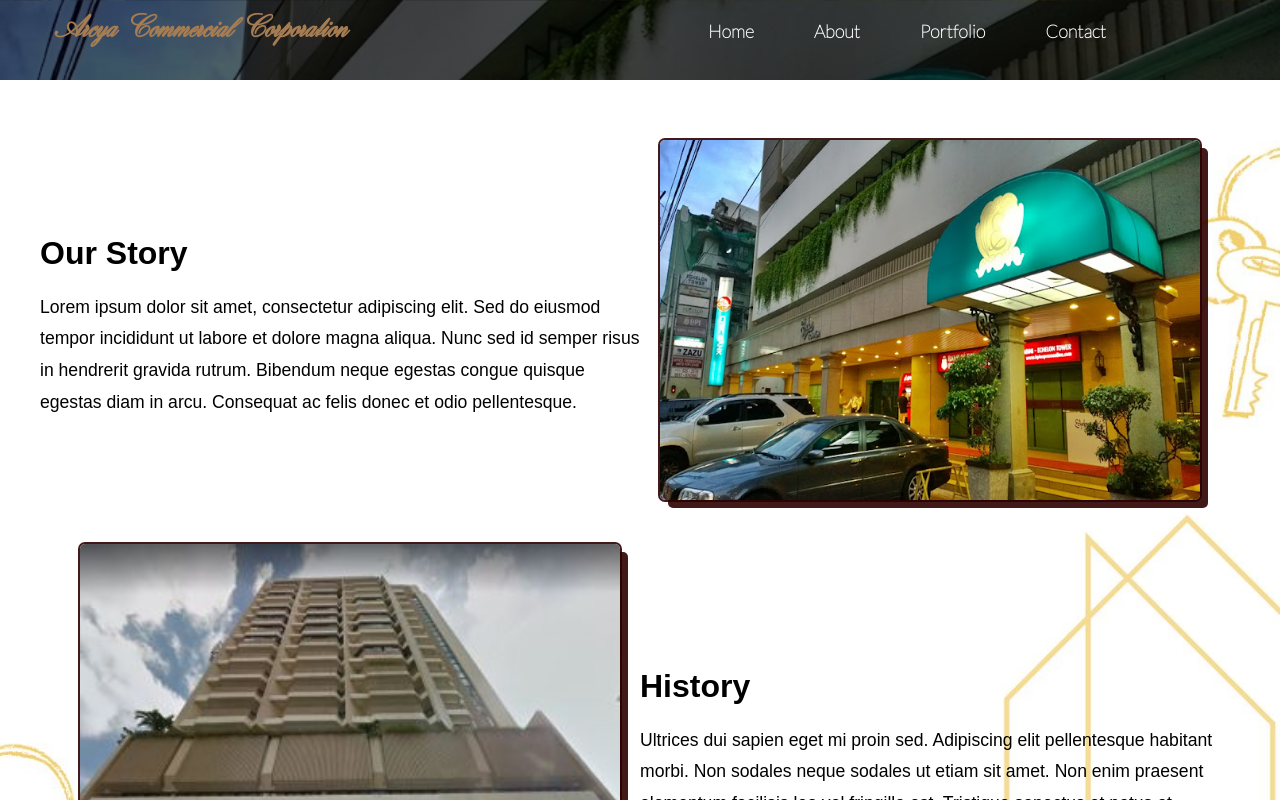
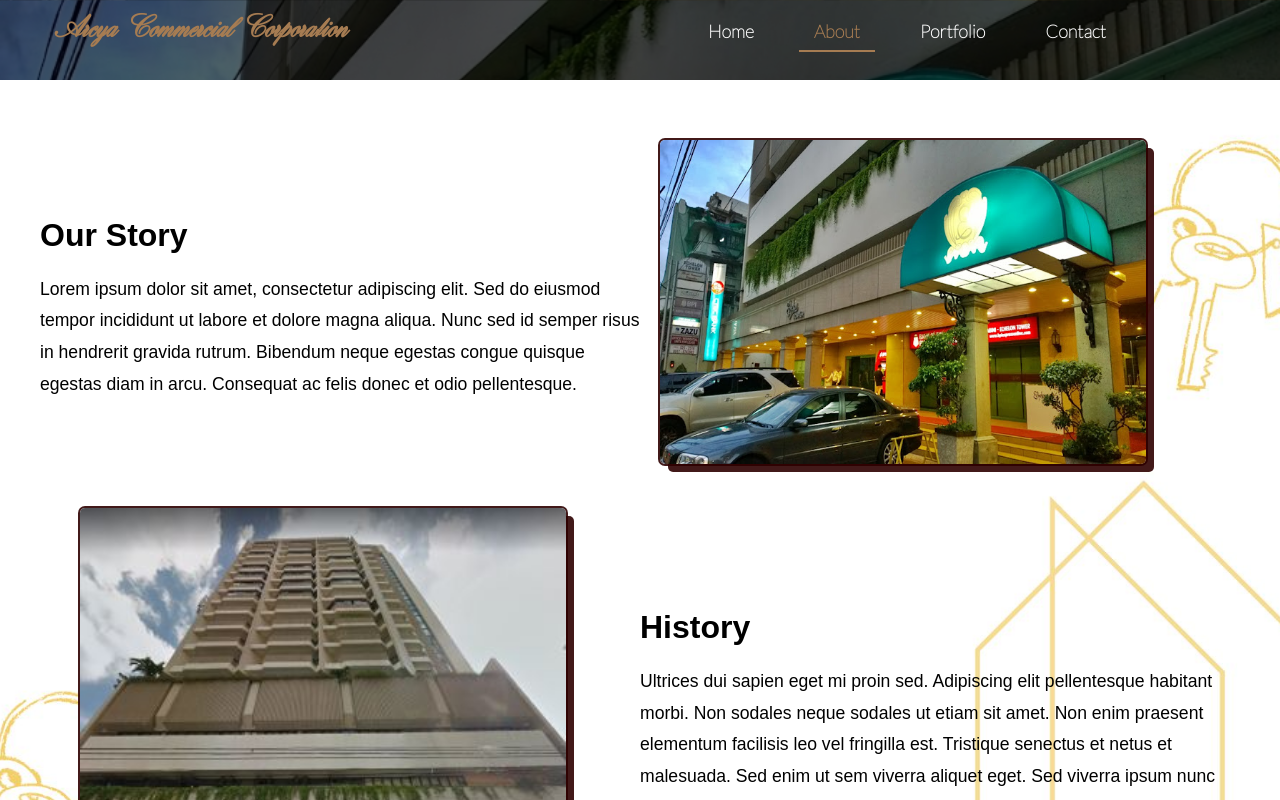
Before and after one commit to johneroz/ArcyaWebsite, a React (Vite) app: page /about in a window 1280 px wide. Shown: the top 800 px of the page. Built offline with nearby package versions, Linux system fonts and the light colour scheme.

Commit message:
Initial Commit

```diff
--- a/src/App.css
+++ b/src/App.css
@@ -96,6 +96,17 @@ nav ul li a:after {
 nav ul li a:hover:after {
   width: 100%;
   left: 0;
+}
+
+@media (min-width: 1025px) {
+  nav ul li a.active:after {
+    width: 100%;
+    left: 0;
+  }
+
+  nav ul li a.active {
+    color: #a67c52;
+  }
 }
 
 nav.scrolled {
--- a/src/components/Contact.jsx
+++ b/src/components/Contact.jsx
@@ -20,9 +20,10 @@ function Contact() {
       <div className="contact-container">
         <div className="contact-info">
           <h3>Get in Touch:</h3>
-          <p><FontAwesomeIcon icon={faPhone} /> Tel: 632-8521-6896</p>
-          <p><FontAwesomeIcon icon={faEnvelope} /> Email: info@mysite.com</p>
-          <p><FontAwesomeIcon icon={faMapMarkerAlt} /> Room 301 Echelon Tower Condominium, 2100 A. Mabini St, Malate, Manila</p>
+          <p><FontAwesomeIcon icon={faPhone} />632-8521-6896</p>
+          <p><FontAwesomeIcon icon={faEnvelope} /><a href="mailto:info@mysite.com">info@mysite.com</a></p>
+          <p><FontAwesomeIcon icon={faMapMarkerAlt} /> Room 301 Echelon Tower Condominium,
+          <br /> 2100 A. Mabini St, Malate, Manila</p>
         </div>
         <div className="contact-form">
           <h3>Contact Us:</h3>
--- a/src/components/Navigation.jsx
+++ b/src/components/Navigation.jsx
@@ -1,5 +1,5 @@
 import React from 'react';
-import { Link, useNavigate } from 'react-router-dom';
+import { NavLink, useNavigate } from 'react-router-dom';
 
 function Navigation({ menuOpen, toggleMenu, closeMenu, scrolled }) {
   const navigate = useNavigate();
@@ -24,10 +24,10 @@ function Navigation({ menuOpen, toggleMenu, closeMenu, scrolled }) {
         <div></div>
       </div>
       <ul className={menuOpen ? 'active' : ''}>
-        <li><Link to="/" onClick={handleHomeClick}>Home</Link></li>
-        <li><Link to="/about" onClick={closeMenu}>About</Link></li>
-        <li><Link to="/portfolio" onClick={closeMenu}>Portfolio</Link></li>
-        <li><Link to="/contact" onClick={closeMenu}>Contact</Link></li>
+        <li><NavLink to="/" onClick={handleHomeClick} className={({ isActive }) => (isActive ? 'active' : '')}>Home</NavLink></li>
+        <li><NavLink to="/about" onClick={closeMenu} className={({ isActive }) => (isActive ? 'active' : '')}>About</NavLink></li>
+        <li><NavLink to="/portfolio" onClick={closeMenu} className={({ isActive }) => (isActive ? 'active' : '')}>Portfolio</NavLink></li>
+        <li><NavLink to="/contact" onClick={closeMenu} className={({ isActive }) => (isActive ? 'active' : '')}>Contact</NavLink></li>
       </ul>
     </nav>
   );
--- a/src/styles/About.css
+++ b/src/styles/About.css
@@ -46,7 +46,7 @@
 }
 
 .about-image {
-  width: 100%;
+  width: 90%;
   border-radius: 5px;
   object-fit: cover;
   animation: slide-in 1s ease-in-out;
--- a/src/styles/Contact.css
+++ b/src/styles/Contact.css
@@ -47,7 +47,16 @@
 }
 
 .contact-info p svg {
-  margin-right: 2px;
+  margin-right: 10px;
+}
+
+.contact-info a {
+  color: #f0f0f0;
+  text-decoration: none;
+}
+
+.contact-info a:hover {
+  text-decoration: underline;
 }
 
 .contact-form label {
@@ -89,3 +98,8 @@
   margin-top: 30px;
   color: #f0f0f0;
 }
+
+.contact-form textarea {
+  resize: none;
+  height: 100px;
+}
```
Also changed, not shown: 2 other files (tests, documents, lock files or other folders).
